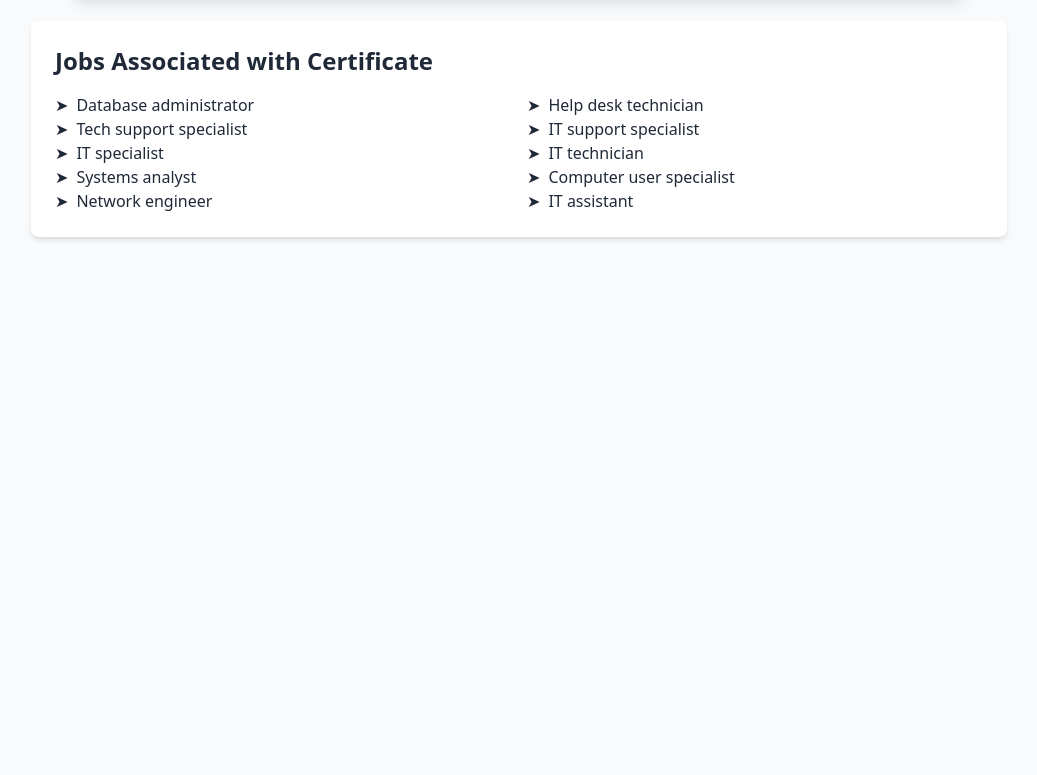
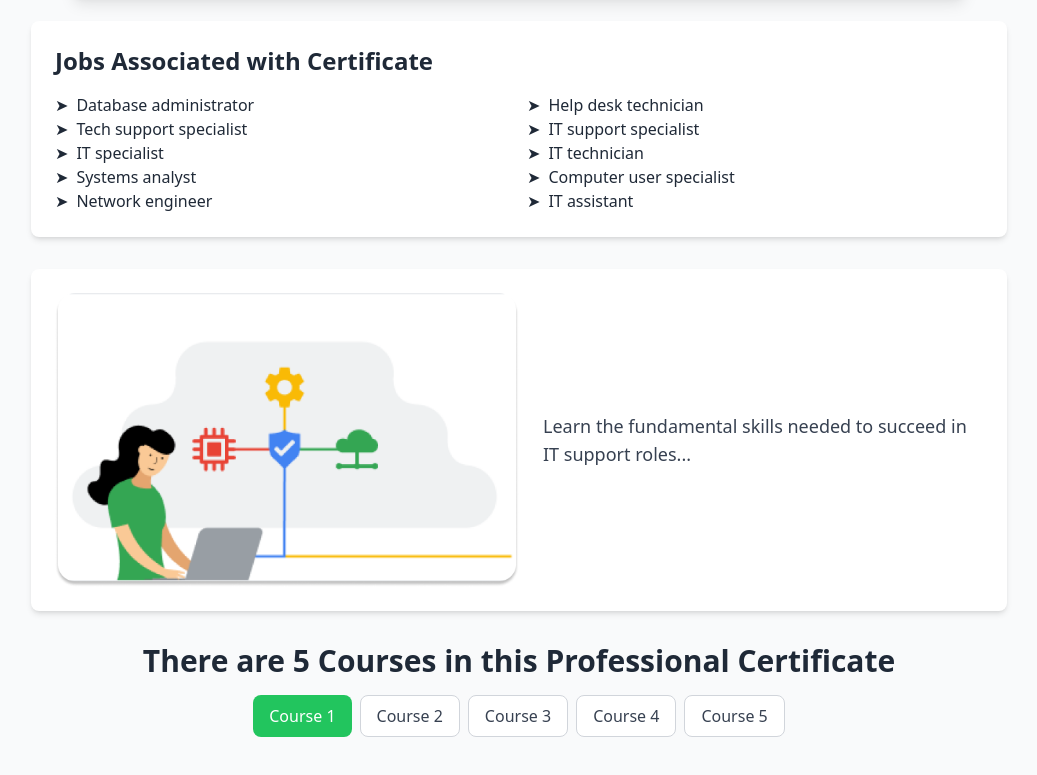
Before and after one commit to afsara-jahen/project-3, a website built with Vite: page index.html in a window 1280 px wide. Shown: the part 1155-1930 px from the top of the page, without its empty margins (121-1158 px from the left). Before the commit the page ends 1448 px from the top, so only its background shows below. Built offline with nearby package versions, Linux system fonts and the light colour scheme.

Commit message:
new feature

```diff
--- a/index.html
+++ b/index.html
@@ -188,6 +188,29 @@
       </div>
     </div>
   </div>
+  <!-- Illustration and Description Section -->
+  <div class="bg-white shadow-md rounded-lg flex flex-col md:flex-row items-center p-6 mb-8">
+    <!-- Left side illustration (replace src with actual image) -->
+    <img src="IT Support 1.png" alt="Illustration" class="w-full md:w-1/2 mb-6 md:mb-0 md:mr-6">
+
+    <!-- Description text -->
+    <div class="w-full md:w-1/2">
+      <p class="text-gray-700 text-lg">Learn the fundamental skills needed to succeed in IT support roles...</p>
+    </div>
+  </div>
+   <!-- Courses Section -->
+   <div class="text-center mb-8">
+    <h2 class="text-3xl font-bold">There are 5 Courses in this Professional Certificate</h2>
+    <div class="flex justify-center mt-4 space-x-2">
+      <!-- Course buttons -->
+      <button class="bg-green-500 text-white px-4 py-2 rounded-lg">Course 1</button>
+      <button class="bg-white border border-gray-300 text-gray-700 px-4 py-2 rounded-lg">Course 2</button>
+      <button class="bg-white border border-gray-300 text-gray-700 px-4 py-2 rounded-lg">Course 3</button>
+      <button class="bg-white border border-gray-300 text-gray-700 px-4 py-2 rounded-lg">Course 4</button>
+      <button class="bg-white border border-gray-300 text-gray-700 px-4 py-2 rounded-lg">Course 5</button>
+    </div>
+  </div>
+
 
 
 
```
